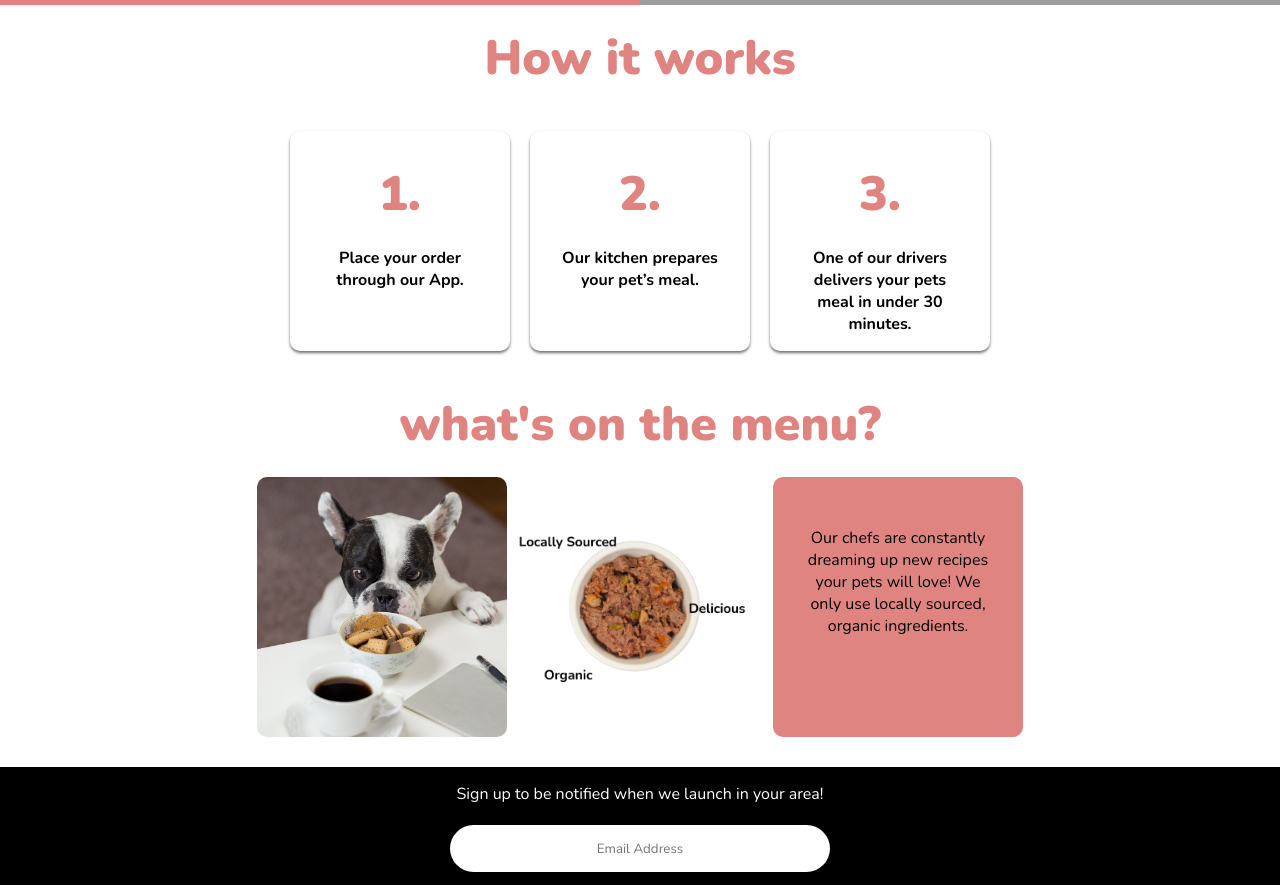
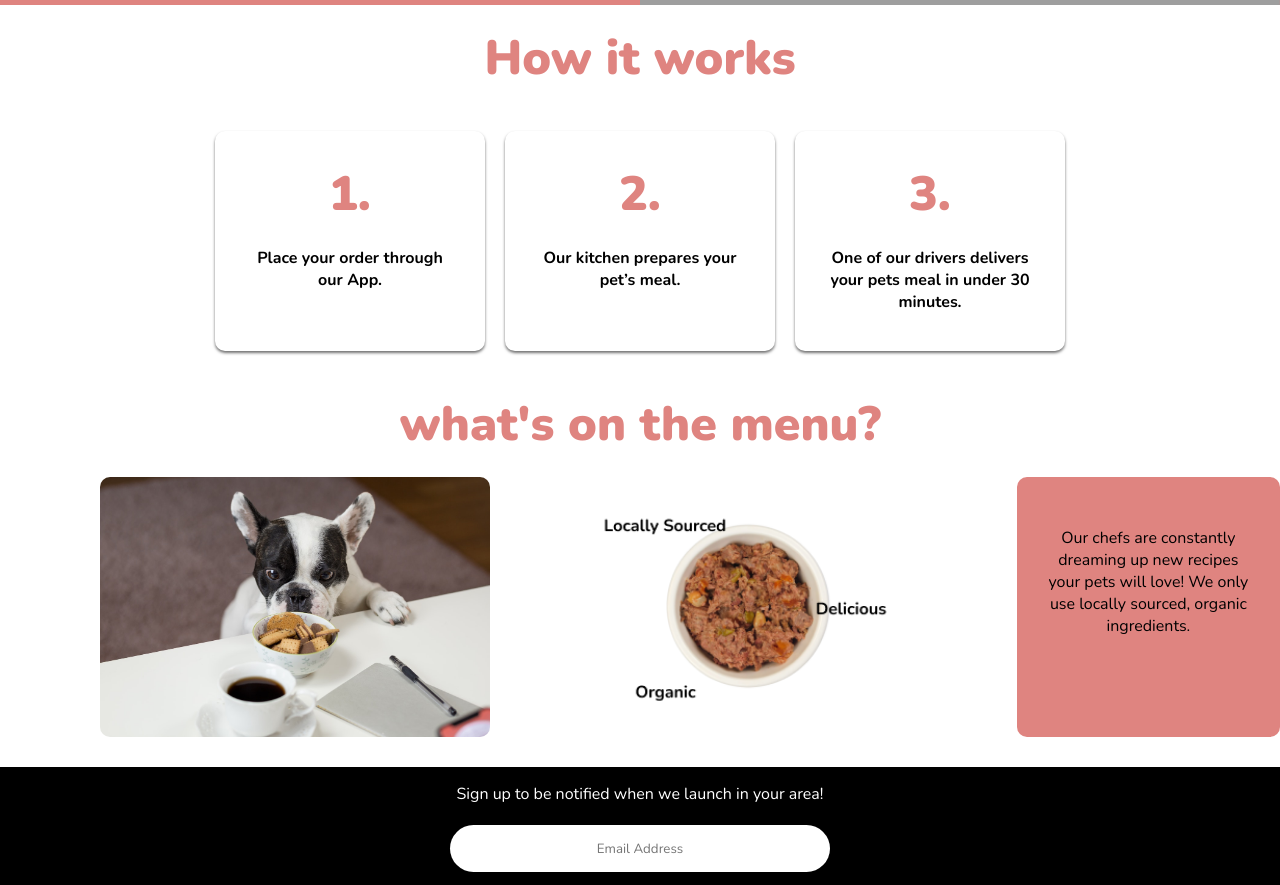
Before and after one commit to VittorioDeMarzi/Project-Chomp, a plain HTML site: page index.html in a window 1280 px wide. Shown: the part 760-1645 px from the top of the page. Drawn offline with Linux system fonts and the light colour scheme; grey boxes are pictures that could not be loaded.

Commit message:
add styling optimised for Tablet and Laptop

```diff
--- a/assets/css/style.css
+++ b/assets/css/style.css
@@ -211,14 +211,14 @@ input {
 
   .menu_images img {
     width: 50vw;
-    height: 260px;
+    height: 50vh;
     object-fit: cover;
   }
 
   .menu_images img:nth-of-type(1) {
     object-fit: cover;
     width: 50vw;
-    height: 100%;
+    height: 50vh;
   }
 
   .menu {
@@ -286,6 +286,8 @@ input {
 
   .how_works {
     flex-direction: row;
+    justify-content: center;
+    align-items: stretch;
   }
 
   .how_works h4 {
@@ -297,7 +299,7 @@ input {
     text-align: center;
     box-shadow: 0px 2px 3px rgba(0, 0, 0, 0.562);
     border-radius: 10px;
-    width: 220px;
+    flex-basis: 270px;
     height: 220px;
 
     padding: 30px;
@@ -305,16 +307,15 @@ input {
 
   .menu {
     flex-direction: row;
-    align-items: flex-start;/*justify-content: space-evenly; */
+    align-items: flex-start;
   }
 
   .menu_images {
-
     justify-content: space-evenly;
   }
 
   .menu_images img {
-    width:250px;
+    flex-basis: 25%;
     height: 260px;
     object-fit: contain;
   }
@@ -322,18 +323,16 @@ input {
   .menu_images img:nth-of-type(1) {
     object-fit: cover;
     height: 260px;
-    width: 250px;
+    flex-basis: 25%;
     border-radius: 10px;
   }
 
   .menu p {
-    width: 250px;
+    flex-basis: 25%;
     height: 260px;
     background-color: rgba(223, 132, 128, 1);
-    justify-self: center;
     align-self: center;
     padding: 50px 30px;
     border-radius: 10px;
   }
-
 }
```
